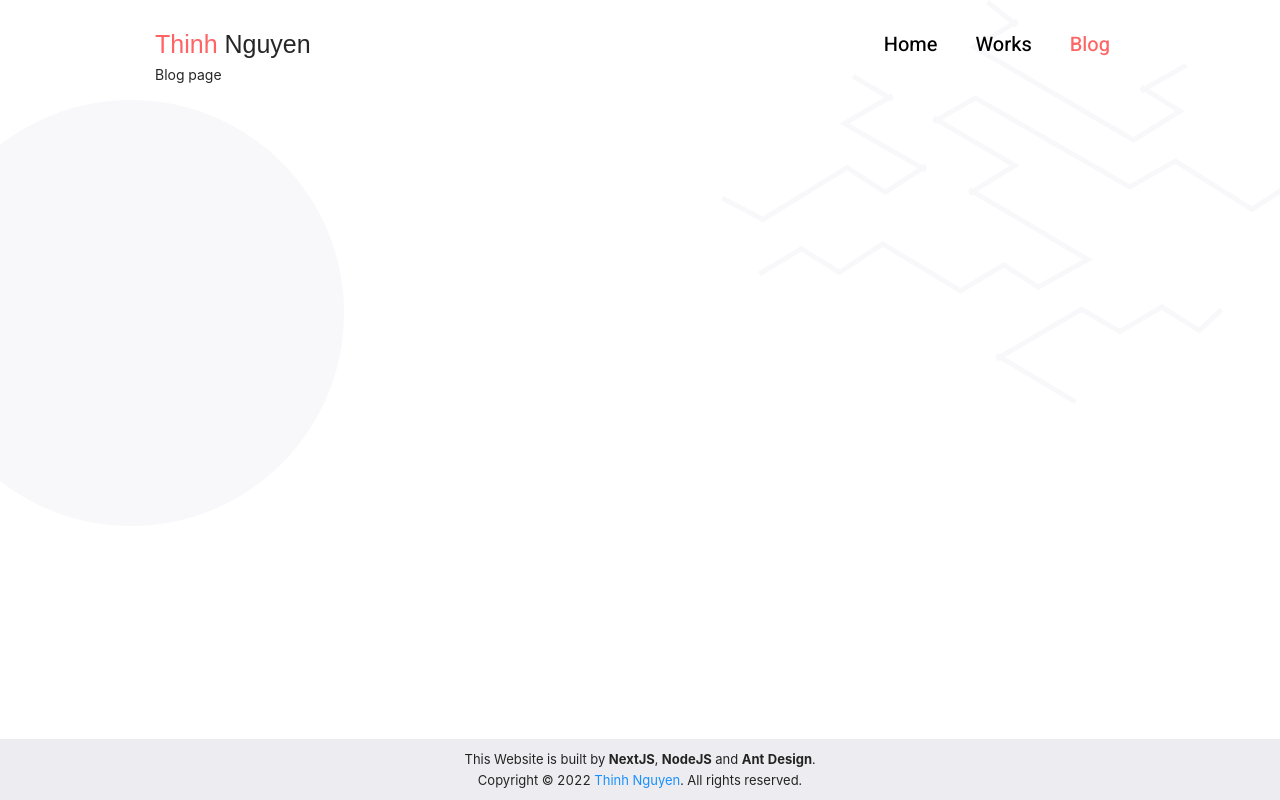
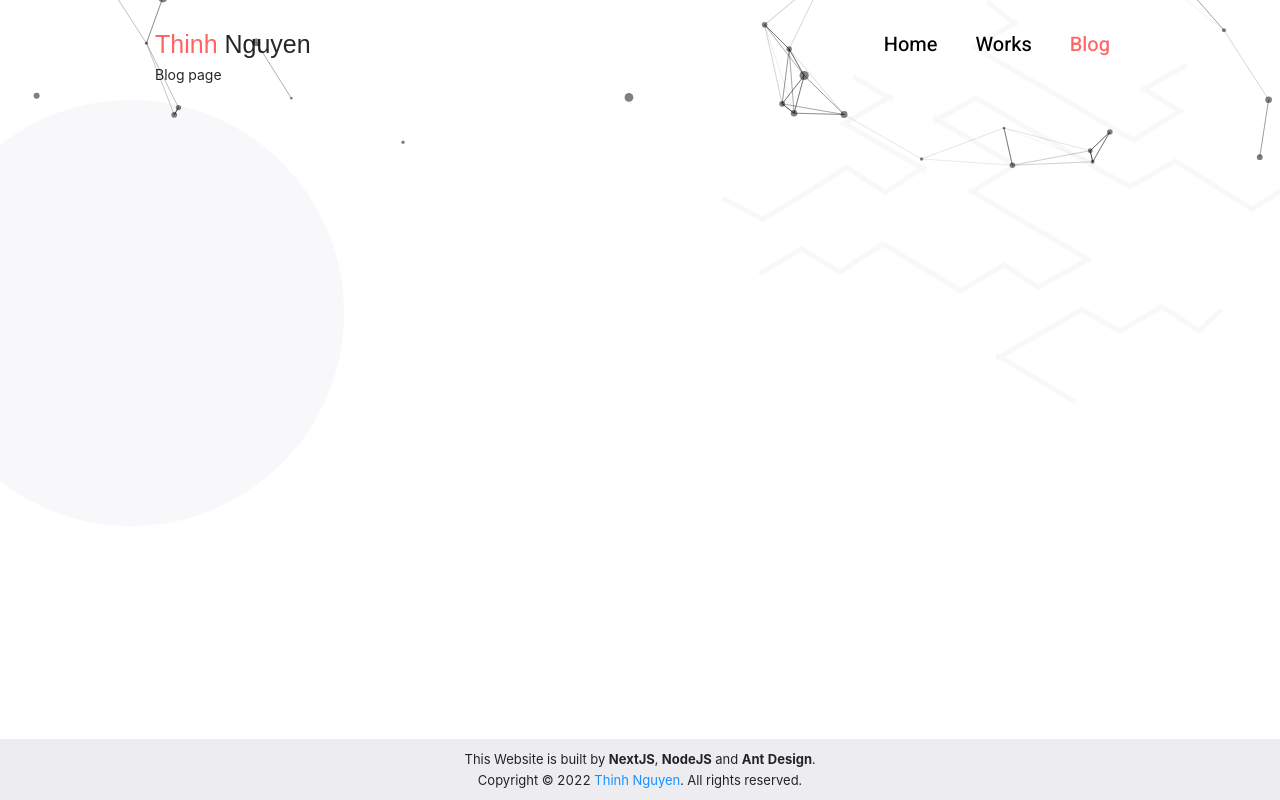
Before and after one commit to thinhngtruong/portfolio-nextjs, a Next.js app: page /blog in a window 1280 px wide. Built offline with nearby package versions, Linux system fonts and the light colour scheme.

Commit message:
Feat: Implement react-particles for UI

```diff
--- a/components/header/index.tsx
+++ b/components/header/index.tsx
@@ -1,14 +1,101 @@
 import React from "react";
 import HeaderMobile from "./header-mobile";
 import HeaderDesktop from "./header-desktop";
+import styles from "@/styles/common.module.scss";
+import Particles from "react-tsparticles";
 
 interface HeaderProps {}
 
 export const Header = (props: HeaderProps) => {
   return (
-    <>
+    <div className={styles["header-wrapper"]}>
+      <div className={styles["particles-wrapper"]}>
+        <Particles
+          id="tsparticles"
+          height="200px"
+          width="100%"
+          options={{
+            fullScreen: { enable: false },
+            background: {
+              color: {
+                value: "transparent",
+              },
+            },
+            fpsLimit: 60,
+            interactivity: {
+              events: {
+                onClick: {
+                  enable: true,
+                  mode: "push",
+                },
+                onHover: {
+                  enable: true,
+                  mode: "repulse",
+                },
+                resize: true,
+              },
+              modes: {
+                bubble: {
+                  distance: 400,
+                  duration: 2,
+                  opacity: 0.8,
+                  size: 40,
+                },
+                push: {
+                  quantity: 2,
+                },
+                repulse: {
+                  distance: 80,
+                  duration: 0.4,
+                },
+              },
+            },
+            particles: {
+              color: {
+                value: "#000",
+              },
+              links: {
+                color: "#000",
+                distance: 100,
+                enable: true,
+                opacity: 0.5,
+                width: 1,
+              },
+              collisions: {
+                enable: true,
+              },
+              move: {
+                direction: "none",
+                enable: true,
+                outMode: "bounce",
+                random: false,
+                speed: 3,
+                straight: false,
+              },
+              number: {
+                density: {
+                  enable: true,
+                  area: 800,
+                },
+                value: 100,
+              },
+              opacity: {
+                value: 0.5,
+              },
+              shape: {
+                type: "circle",
+              },
+              size: {
+                random: true,
+                value: 5,
+              },
+            },
+            detectRetina: true,
+          }}
+        />
+      </div>
       <HeaderMobile />
       <HeaderDesktop />
-    </>
+    </div>
   );
 };
--- a/package.json
+++ b/package.json
@@ -22,6 +22,7 @@
     "react-dom": "17.0.2",
     "react-lottie": "^1.2.3",
     "react-simple-typewriter": "^3.0.1",
+    "react-tsparticles": "^1.39.0",
     "sass": "^1.47.0",
     "swr": "^1.1.2"
   },
--- a/styles/common.module.scss
+++ b/styles/common.module.scss
@@ -6,6 +6,7 @@
   &-mobile {
     display: flex;
     justify-content: space-between;
+    z-index: 99999;
   }
 
   &-link-wrapper {
@@ -87,6 +88,17 @@
     margin-right: 3px;
     margin-top: 20px;
     font-size: 26px;
+  }
+}
+
+.header-wrapper {
+  position: relative;
+
+  .particles-wrapper {
+    position: absolute;
+    top: -30px;
+    width: 100%;
+    z-index: 9999;
   }
 }
 
```
Also changed, not shown: 1 other file (tests, documents, lock files or other folders).
